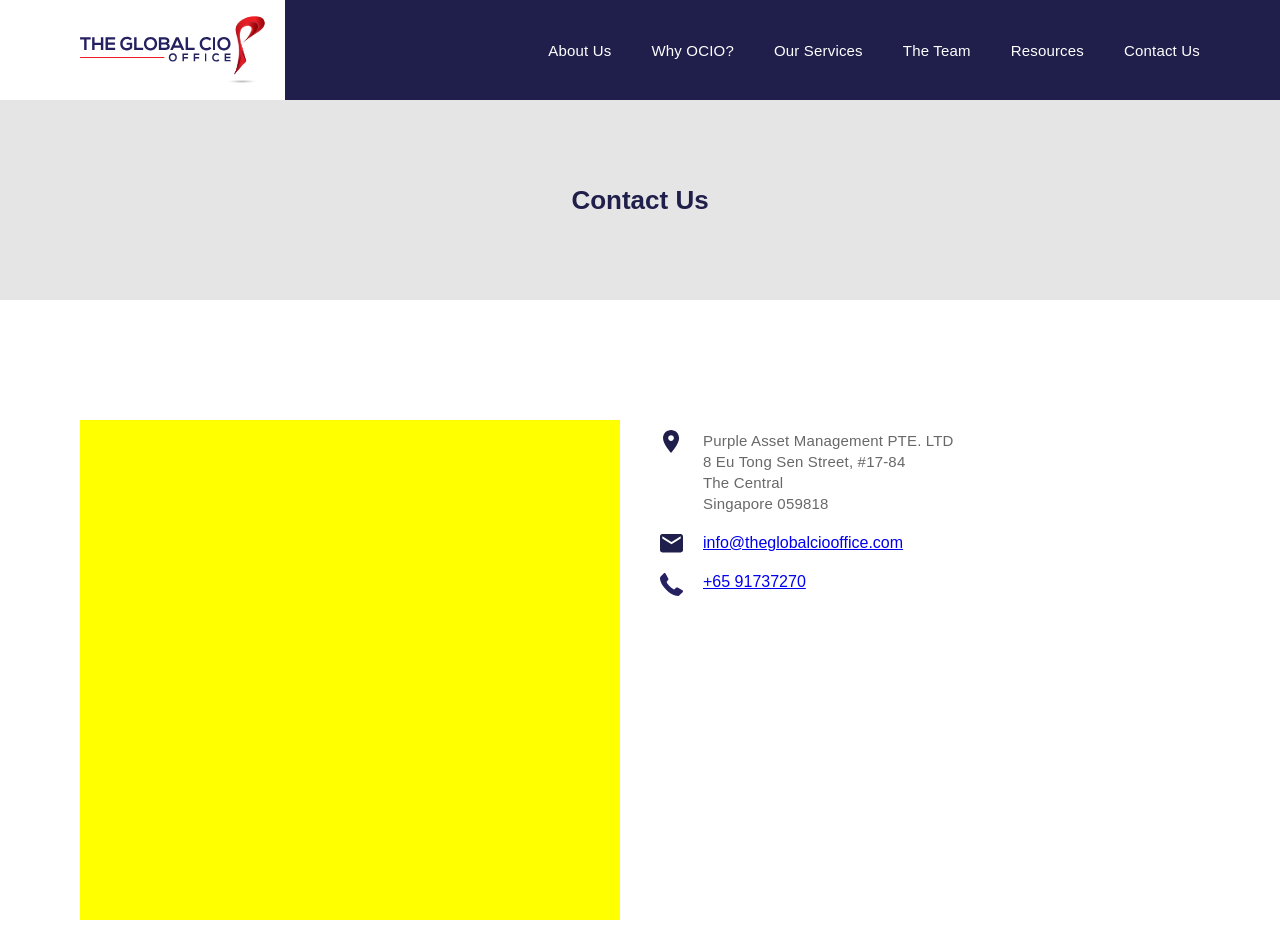
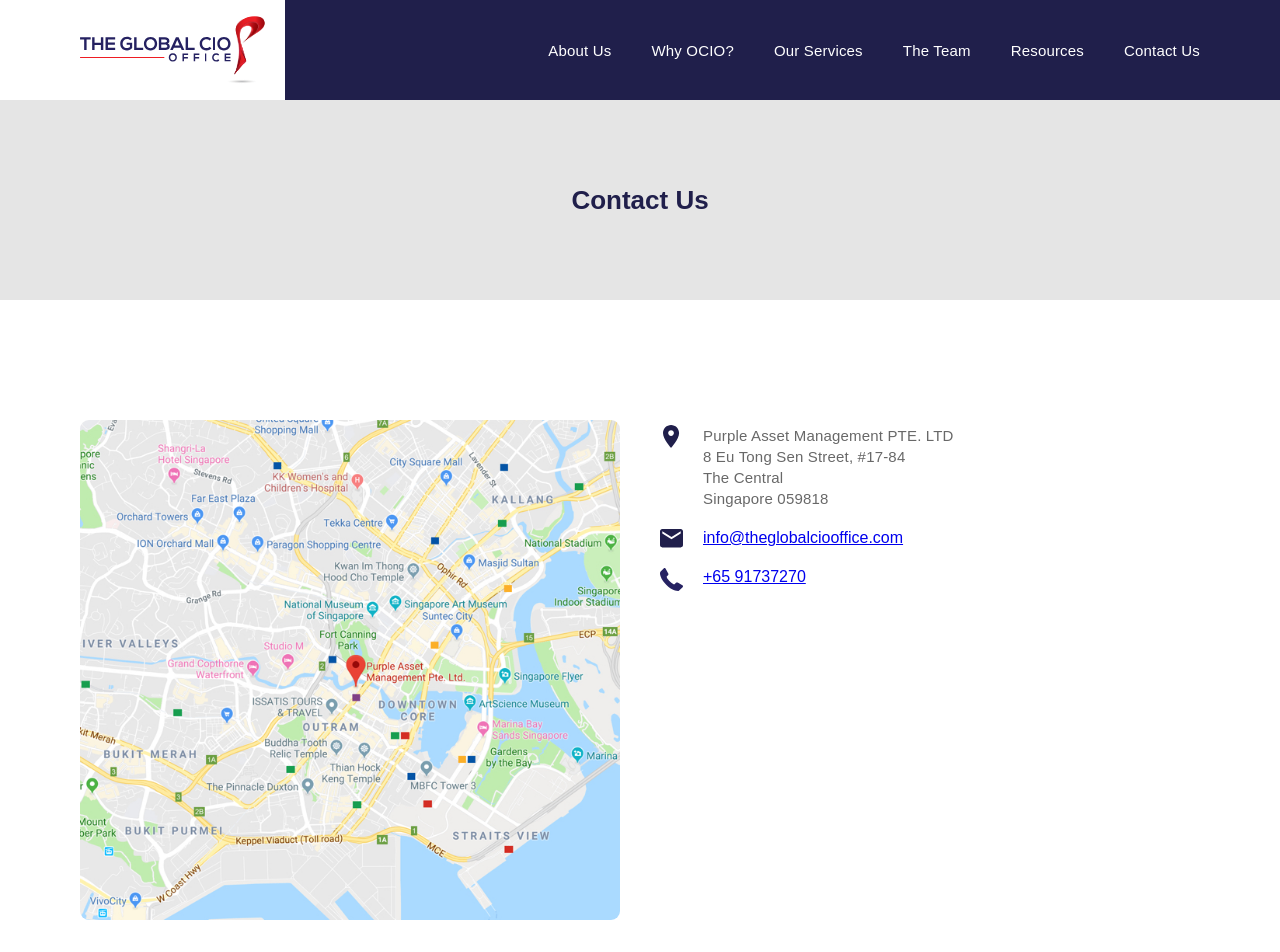
Before and after one commit to lusa9/CIO, a React (Create React App) app: page /contact in a window 1280 px wide. Shown: the top 952 px of the page. Built offline with nearby package versions, Linux system fonts and the light colour scheme.

Commit message:
added location image

```diff
--- a/src/Components/Contact/index.js
+++ b/src/Components/Contact/index.js
@@ -1,15 +1,17 @@
 import React from 'react';
 import { SectionHeader } from '../Section Header';
 import { Title } from '../Title';
+import LocationImage from './location.jpg'
 
 export const Contact = () => (
     <div className="d-flex flex-1 flex-direction-column">
         <SectionHeader name="Contact Us"/>
         <div className="content-container margin-top-120 margin-bottom-200">
             <div className="content d-flex">
-                <div style={{height: 500, width: "50%", backgroundColor: "yellow"}}>
-                </div>
-                <div className="d-flex flex-direction-column margin-top-10" style={{height: 500, width: "50%", paddingLeft: 40}}>
+                <img height={500} width="50%" src={LocationImage} style={{objectFit: "cover", borderRadius: 9}}>
+
+                </img>
+                <div className="d-flex flex-direction-column margin-top-5" style={{height: 500, width: "50%", paddingLeft: 40}}>
                     <div className="d-flex">
                         <div className="d-flex justify-content-center" style={{width: 23}}>
                             <LocationIcon />
```
Also changed, not shown: src/Components/Contact/location.jpg (added).
